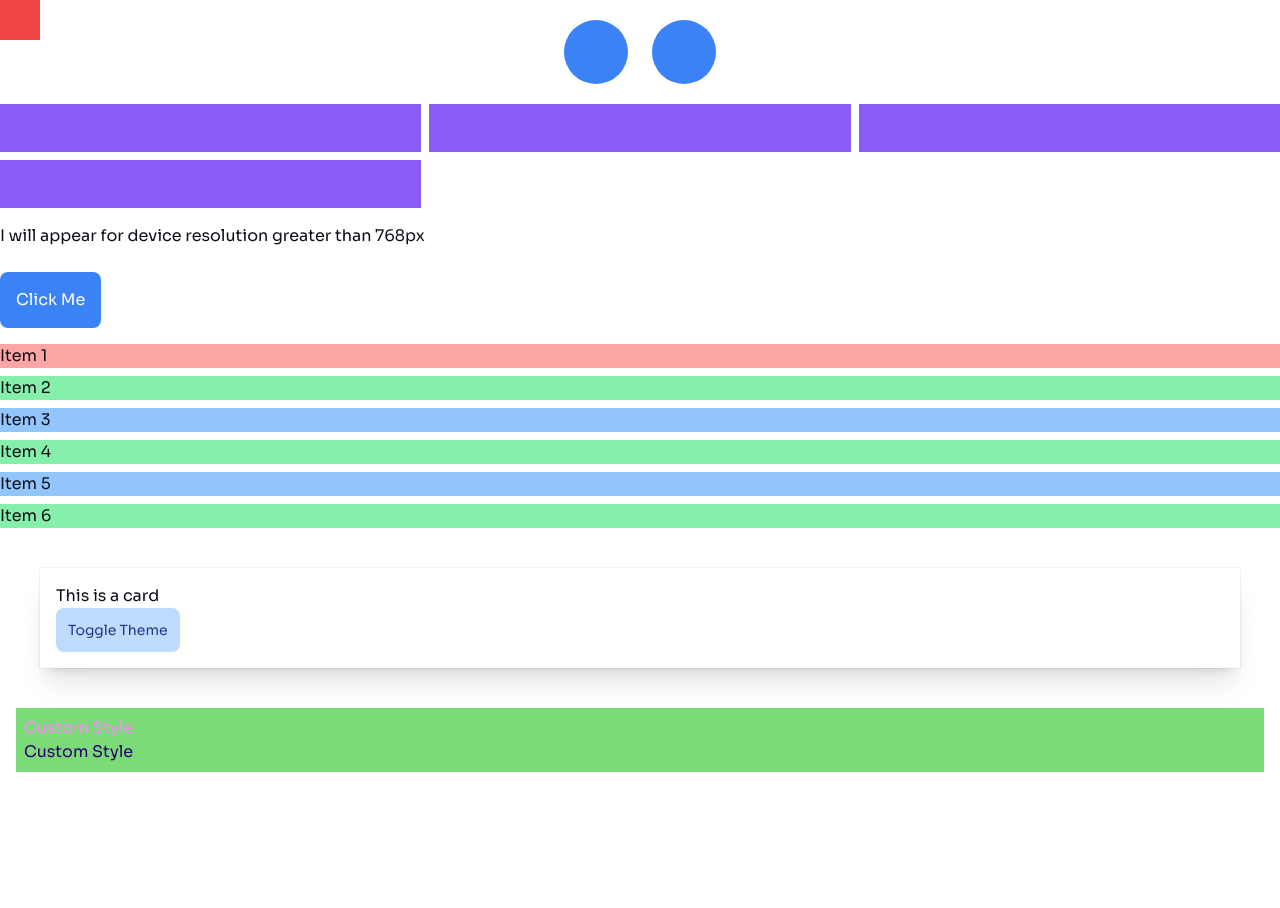
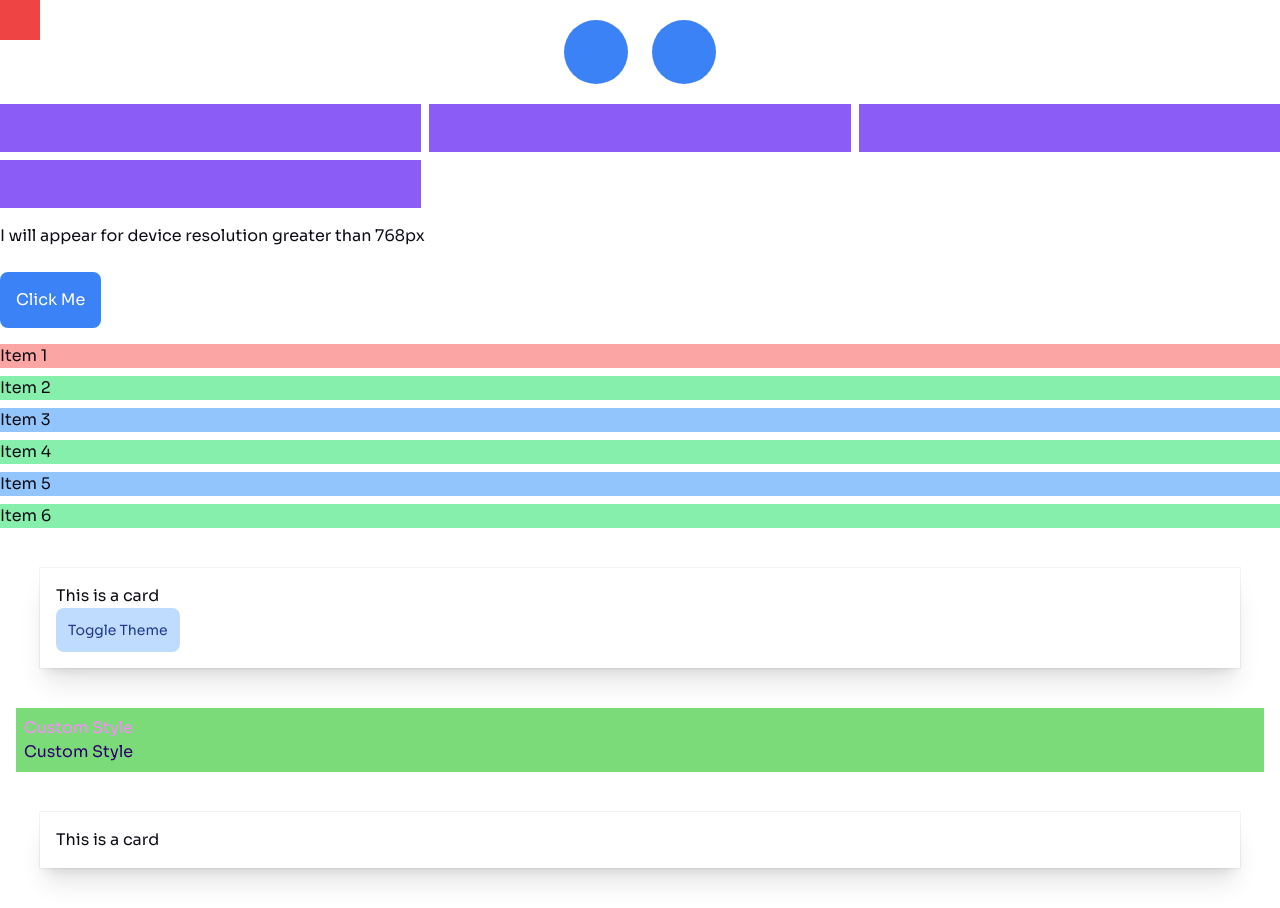
Before and after one commit to deepak252/react-mui-tutorial, a React (Vite) app: page / in a window 1280 px wide. Before the commit the page ends 800 px from the top, so only its background shows below. Built offline with nearby package versions, Linux system fonts and the light colour scheme.

Commit message:
Custom classes, @apply directive

```diff
--- a/src/App.tsx
+++ b/src/App.tsx
@@ -65,6 +65,9 @@ function App() {
         <p className="text-[#FF88FF]">Custom Style</p>
         <p className="text-primary">Custom Style</p>
       </div>
+      <div className="card">
+        <p className="dark:text-white">This is a card</p>
+      </div>
     </>
   )
 }
--- a/src/index.css
+++ b/src/index.css
@@ -20,6 +20,12 @@
 @layer base {
   body {
     @apply font-sans bg-n-1 text-n-8 text-base;
+  }
+}
+
+@layer components {
+  .card {
+    @apply m-10 p-4 shadow-xl ring-1 ring-slate-900/5 dark:bg-black;
   }
 }
 
```
